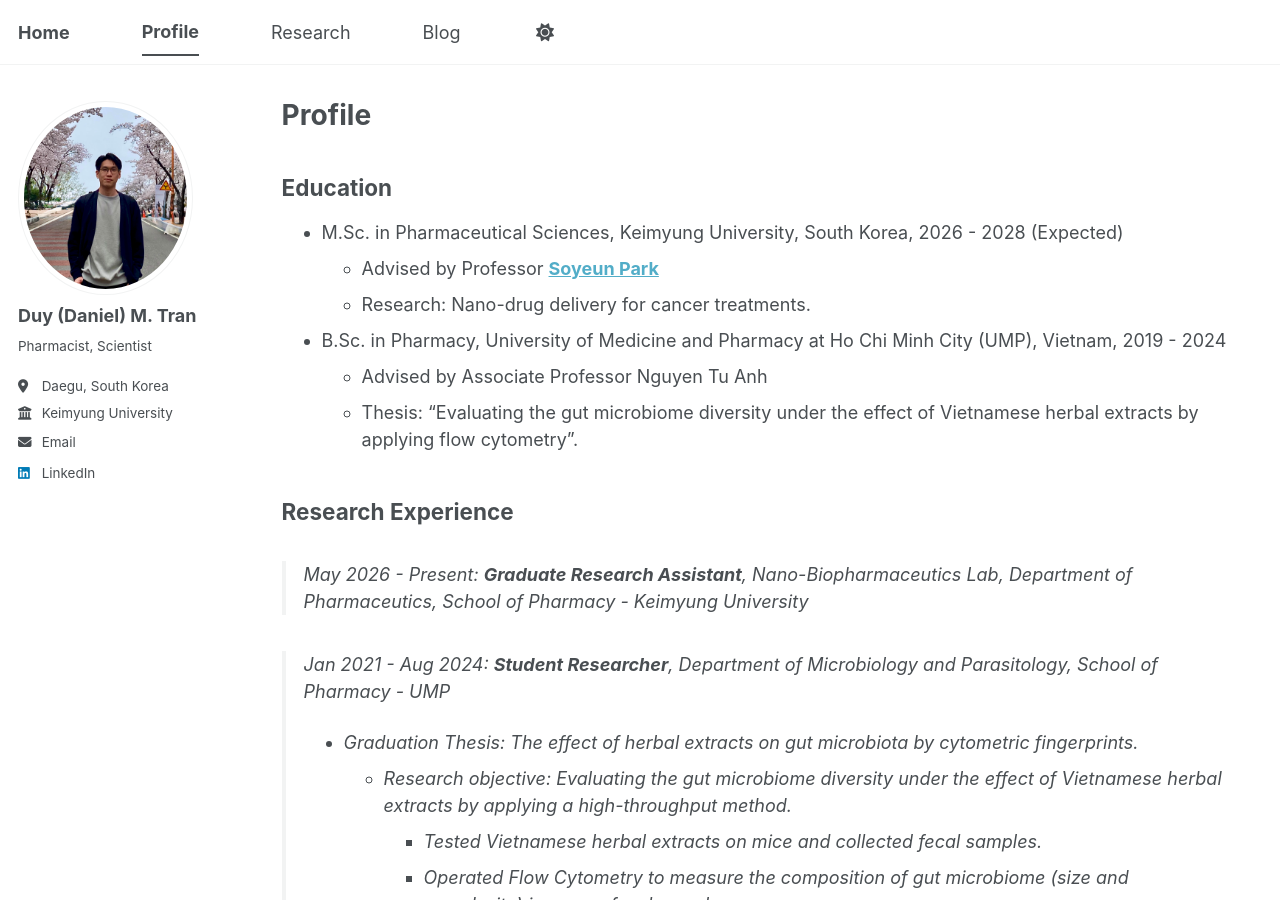
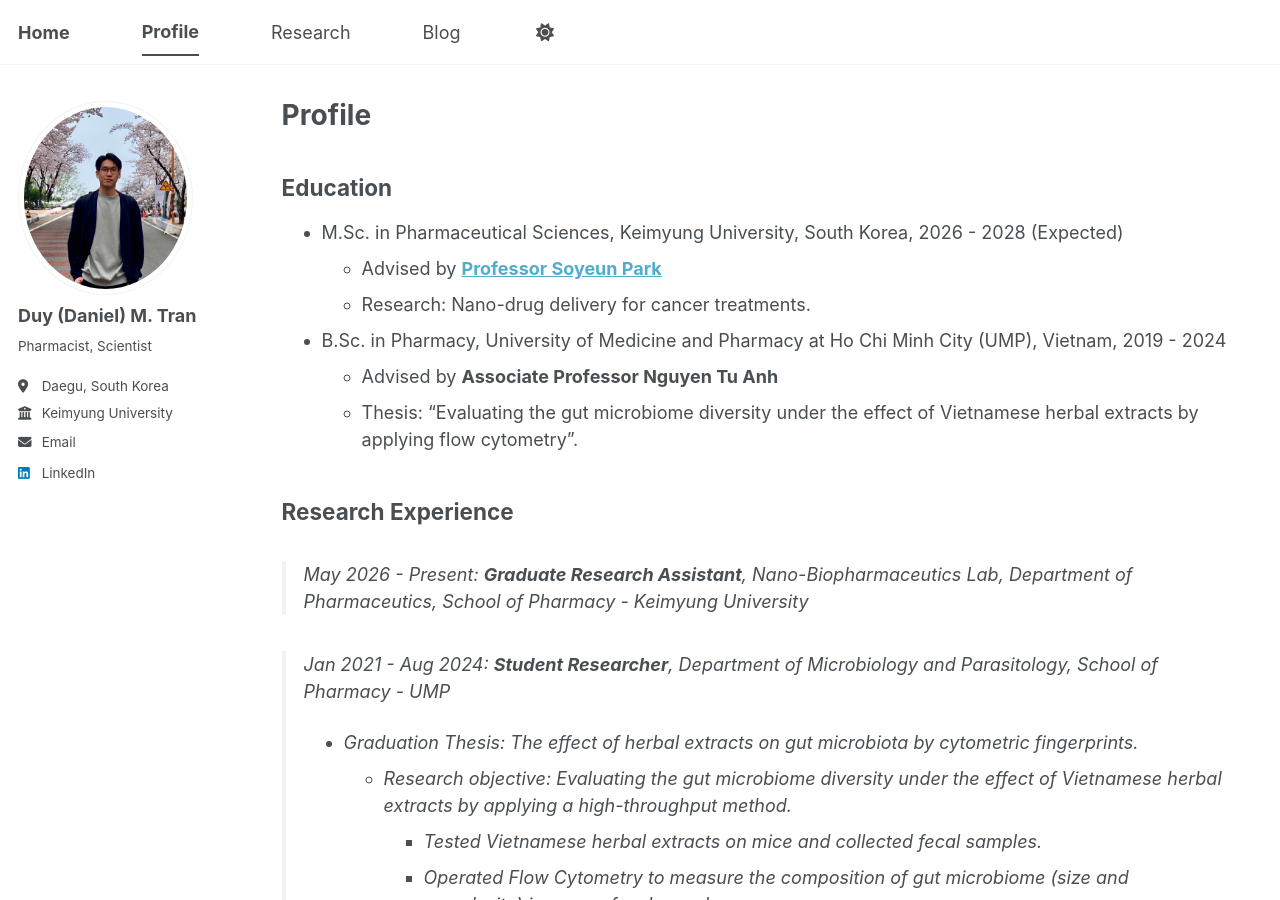
Before and after one commit to tranminhduy-git/tmduy.github.io, a Jekyll site: the page built from _pages/cv.md, in a window 1280 px wide and 900 px high. Built offline with Jekyll 4.4.1, drawn with Linux system fonts in a browser that asks for light colours; a script bundle is joined from its source files by our own code; library files that are not in the unit come from our copies.

Commit message:
Update cv.md

```diff
--- a/_pages/cv.md
+++ b/_pages/cv.md
@@ -12,10 +12,10 @@ redirect_from:
 ## Education
 
 * M.Sc. in Pharmaceutical Sciences, Keimyung University, South Korea, 2026 - 2028 (Expected)
-  * Advised by Professor [__Soyeun Park__](https://orcid.org/0000-0003-3989-9079)
+  * Advised by [__Professor Soyeun Park__](https://orcid.org/0000-0003-3989-9079)
   * Research: Nano-drug delivery for cancer treatments.
 * B.Sc. in Pharmacy, University of Medicine and Pharmacy at Ho Chi Minh City (UMP), Vietnam, 2019 - 2024
-  * Advised by Associate Professor Nguyen Tu Anh
+  * Advised by __Associate Professor Nguyen Tu Anh__
   * Thesis: "Evaluating the gut microbiome diversity under the effect of Vietnamese herbal extracts by applying flow cytometry".
 
 ## Research Experience
```
